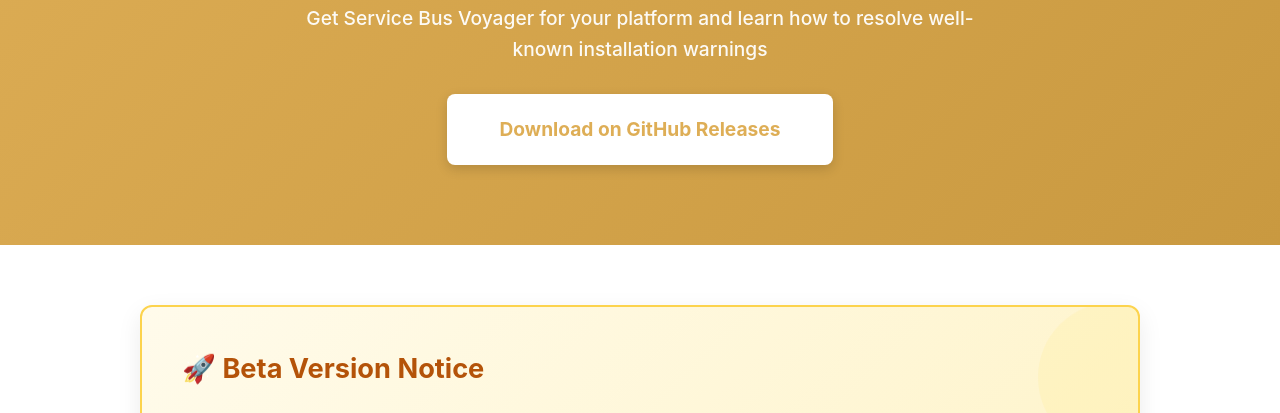
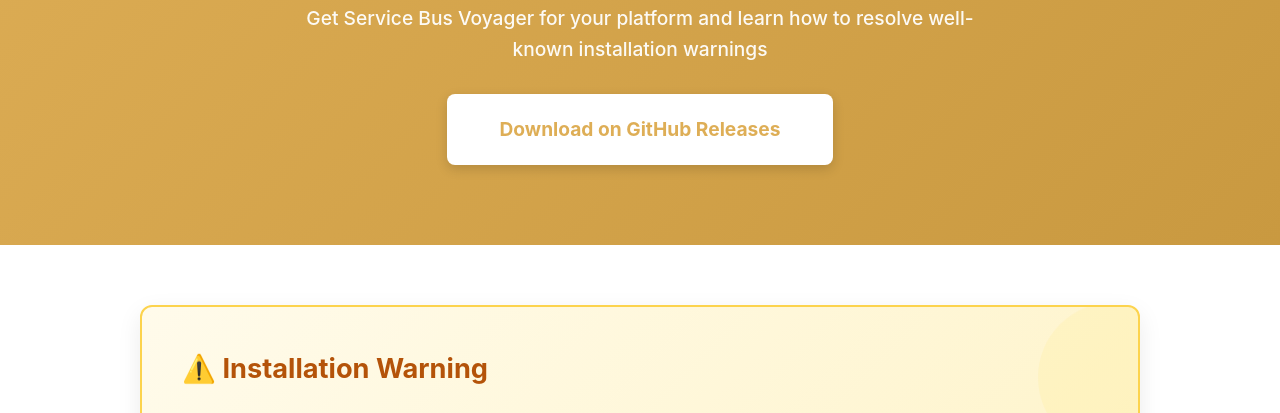
Before and after one commit to Kakaranish/ServiceBusVoyager-app, a plain HTML site: page docs/download.html in a window 1280 px wide. Shown: the part 363-776 px from the top of the page. Drawn offline with Linux system fonts and the light colour scheme.

Commit message:
Change beta notice to warning with updated title and icon

```diff
--- a/docs/download.html
+++ b/docs/download.html
@@ -434,7 +434,7 @@
     <main>
         <div class="container">
             <div class="warning-box">
-                <h3>🚀 Beta Version Notice</h3>
+                <h3>⚠️ Installation Warning</h3>
                 <p>This beta lacks <strong>Apple Developer ID</strong> and <strong>Microsoft code signing certificates</strong>, causing <strong>Gatekeeper</strong> (macOS) and <strong>SmartScreen</strong> (Windows) warnings during installation.</p>
                 <p style="margin-top: 20px;">These warnings <strong>completely disappear</strong> when Service Bus Voyager exits beta and enters stable release with full developer certification.</p>
             </div>
```
